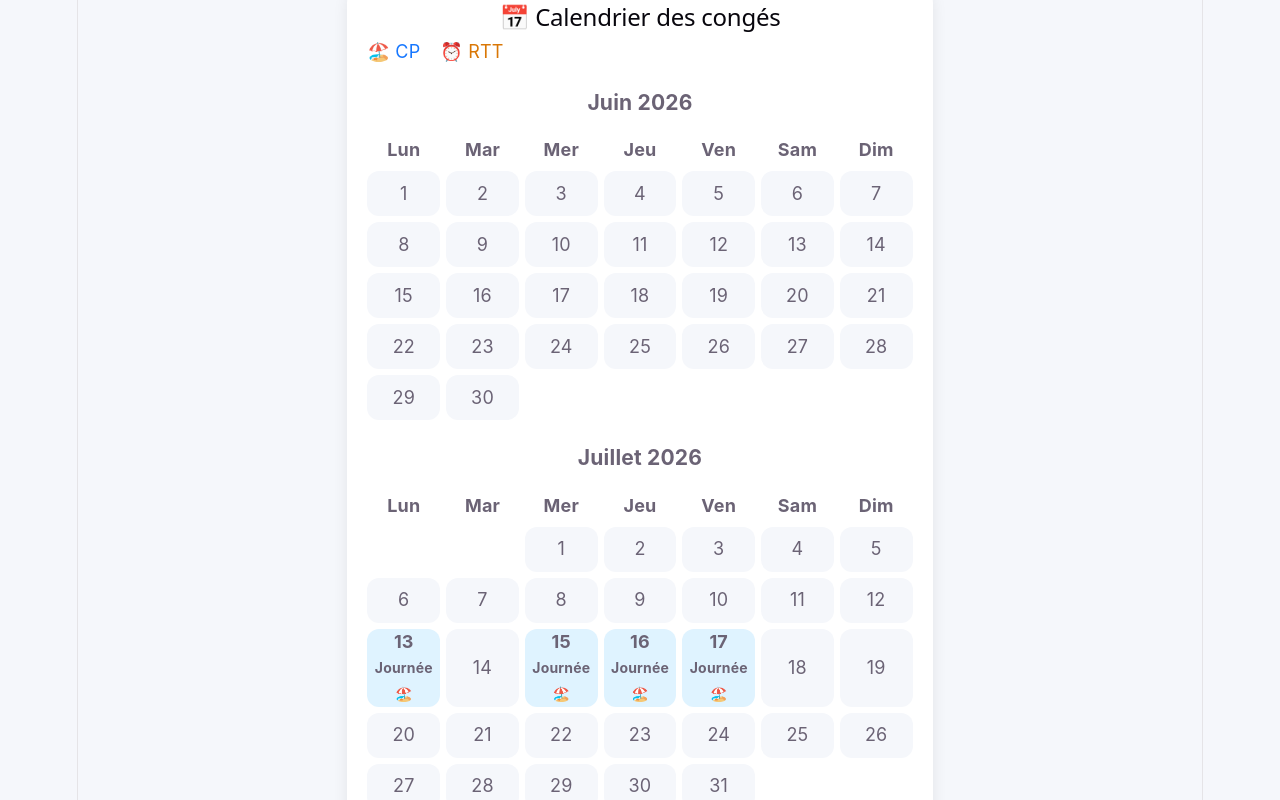
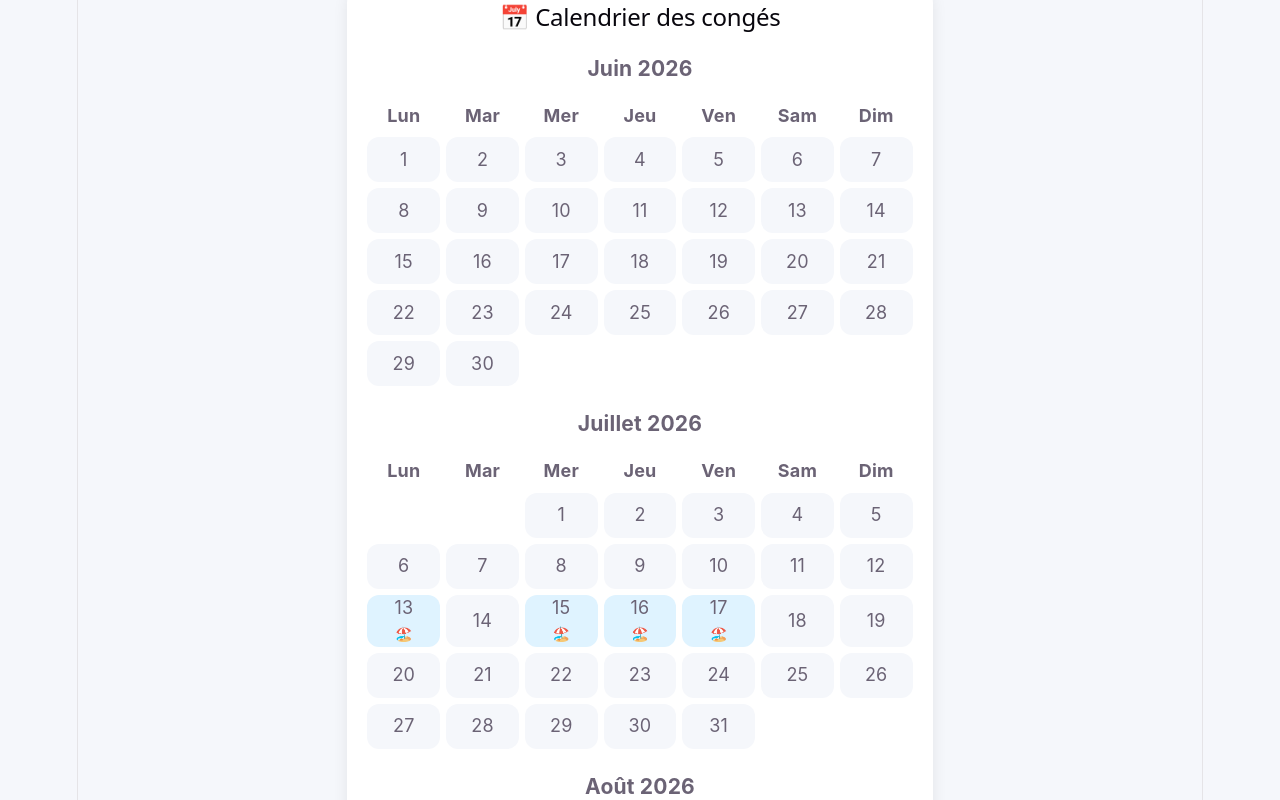
Before and after one commit to mathildem45/suivi-conges, a React (Vite) app: page / in a window 1280 px wide. Shown: the part 360-1160 px from the top of the page. Built offline with nearby package versions, Linux system fonts and the light colour scheme.

Commit message:
V2 - Nouveau calendrier

```diff
--- a/src/components/Calendar.jsx
+++ b/src/components/Calendar.jsx
@@ -1,71 +1,151 @@
-function Calendar({ conges = [], onSelectDate, onDeleteConge }) {
+import { useState } from "react";
+
+
+function Calendar({
+  conges = [],
+  setConges
+}) {
+
   const mois = [
-    { nom: "Juin 2026", m: 5, a: 2026 },
-    { nom: "Juillet 2026", m: 6, a: 2026 },
-    { nom: "Août 2026", m: 7, a: 2026 },
-    { nom: "Septembre 2026", m: 8, a: 2026 },
-    { nom: "Octobre 2026", m: 9, a: 2026 },
-    { nom: "Novembre 2026", m: 10, a: 2026 },
-    { nom: "Décembre 2026", m: 11, a: 2026 },
-    { nom: "Janvier 2027", m: 0, a: 2027 },
-    { nom: "Février 2027", m: 1, a: 2027 },
-    { nom: "Mars 2027", m: 2, a: 2027 },
-    { nom: "Avril 2027", m: 3, a: 2027 },
-    { nom: "Mai 2027", m: 4, a: 2027 }
+    { nom: "Juin 2026", mois: 5, annee: 2026 },
+    { nom: "Juillet 2026", mois: 6, annee: 2026 },
+    { nom: "Août 2026", mois: 7, annee: 2026 },
+    { nom: "Septembre 2026", mois: 8, annee: 2026 },
+    { nom: "Octobre 2026", mois: 9, annee: 2026 },
+    { nom: "Novembre 2026", mois: 10, annee: 2026 },
+    { nom: "Décembre 2026", mois: 11, annee: 2026 },
+    { nom: "Janvier 2027", mois: 0, annee: 2027 },
+    { nom: "Février 2027", mois: 1, annee: 2027 },
+    { nom: "Mars 2027", mois: 2, annee: 2027 },
+    { nom: "Avril 2027", mois: 3, annee: 2027 },
+    { nom: "Mai 2027", mois: 4, annee: 2027 }
   ];
 
-  function creerCalendrier(mois, annee) {
+
+  const [dateSelectionnee, setDateSelectionnee] =
+    useState(null);
+
+
+
+  function creerJours(mois, annee) {
+
     const jours = [];
 
-    const premierJour = new Date(annee, mois, 1).getDay();
-    const decalage = premierJour === 0 ? 6 : premierJour - 1;
+    const premierJour =
+      new Date(annee, mois, 1).getDay();
 
-    for (let i = 0; i < decalage; i++) {
+
+    const decalage =
+      premierJour === 0
+        ? 6
+        : premierJour - 1;
+
+
+    for(let i = 0; i < decalage; i++) {
       jours.push(null);
     }
 
-    const nombreJours = new Date(annee, mois + 1, 0).getDate();
 
-    for (let i = 1; i <= nombreJours; i++) {
+    const nombreJours =
+      new Date(
+        annee,
+        mois + 1,
+        0
+      ).getDate();
+
+
+    for(let i = 1; i <= nombreJours; i++) {
       jours.push(i);
     }
 
+
     return jours;
+
   }
 
-  function trouverConge(jour, mois, annee) {
-    if (!jour) return null;
 
-    const date =
-      `${annee}-${String(mois + 1).padStart(2, "0")}-${String(jour).padStart(2, "0")}`;
 
-    return conges.find(c => c.debut === date);
+  function formatDate(jour, mois, annee) {
+
+    return (
+      `${annee}-${String(mois + 1).padStart(2,"0")}-${String(jour).padStart(2,"0")}`
+    );
+
   }
 
-  function afficherDate(jour, mois, annee) {
-    return `${String(jour).padStart(2, "0")}-${String(mois + 1).padStart(2, "0")}-${annee}`;
+
+
+  function trouverConge(date) {
+
+    return conges.find(
+      conge =>
+        conge.debut === date
+    );
+
   }
 
+
+
+  function cliquerJour(date) {
+
+    const conge =
+      trouverConge(date);
+
+
+    if(conge) {
+
+      const confirmer =
+        window.confirm(
+          "Supprimer ce congé ?"
+        );
+
+
+      if(confirmer) {
+
+        setConges(
+          conges.filter(
+            c =>
+              c.debut !== date
+          )
+        );
+
+      }
+
+      return;
+
+    }
+
+
+    setDateSelectionnee(date);
+
+  }
+
+
+
   return (
+
     <div className="card">
 
-      <h2>📅 Calendrier des congés</h2>
+      <h2>
+        📅 Calendrier des congés
+      </h2>
 
-      <div className="legend">
-        <span className="legend-cp">🏖️ CP</span>
-        <span className="legend-rtt">⏰ RTT</span>
-      </div>
 
-      {mois.map((periode) => (
+      {mois.map(
+        periode => (
 
         <div
+          key={periode.nom}
           className="calendar-month"
-          key={periode.nom}
         >
 
-          <h3>{periode.nom}</h3>
+          <h3>
+            {periode.nom}
+          </h3>
+
 
           <div className="weekdays">
+
             <div>Lun</div>
             <div>Mar</div>
             <div>Mer</div>
@@ -73,83 +153,72 @@ function Calendar({ conges = [], onSelectDate, onDeleteConge }) {
             <div>Ven</div>
             <div>Sam</div>
             <div>Dim</div>
+
           </div>
+
 
           <div className="calendar-grid">
 
-            {creerCalendrier(periode.m, periode.a).map((jour, index) => {
+            {creerJours(
+              periode.mois,
+              periode.annee
+            )
+            .map(
+              (jour,index)=> {
+
+
+              if(!jour) {
+
+                return (
+                  <div
+                    key={index}
+                    className="empty-day"
+                  />
+                );
+
+              }
+
+
+              const date =
+                formatDate(
+                  jour,
+                  periode.mois,
+                  periode.annee
+                );
+
 
               const conge =
-                trouverConge(jour, periode.m, periode.a);
+                trouverConge(date);
+
+
 
               return (
 
                 <div
                   key={index}
                   className={
-                    !jour
-                      ? "empty-day"
-                      : conge?.type === "CP"
-                      ? "day vacation cp"
-                      : conge?.type === "RTT"
-                      ? "day vacation rtt"
+                    conge
+                    ? conge.type === "CP"
+                      ? "day cp"
+                      : "day rtt"
                     : "day"
                   }
-                  onClick={() => {
 
-  if (!jour) return;
-
-
-  if (conge) {
-
-    onDeleteConge(conge);
-
-  } else {
-
-    onSelectDate(
-      afficherDate(
-        jour,
-        periode.m,
-        periode.a
-      )
-    );
-
+                  onClick={() =>
+                    cliquerJour(date)
                   }
 
-}}
                 >
 
                   {jour}
-                  {conge && (
-  <small>
-    {conge.jours === 1
-      ? "Journée"
-      : conge.moment === "matin"
-      ? "Matin"
-      : "Après-midi"
-    }
-  </small>
-)}
+
 
                   {conge && (
                     <small>
-
                       {conge.type === "CP"
                         ? "🏖️"
                         : "⏰"
                       }
-
-    {" "}
-
-    {conge.jours === 0.5 && (
-      <>
-        {conge.moment?.toLowerCase().trim() === "matin"
-  ? "🌅"
-  : "🌇"
-}
-      </>
-    )}
-
                     </small>
                   )}
 
@@ -157,17 +226,21 @@ function Calendar({ conges = [], onSelectDate, onDeleteConge }) {
 
               );
 
+
             })}
 
           </div>
+
 
         </div>
 
       ))}
 
     </div>
+
   );
 
 }
 
+
 export default Calendar;
```
Lines whose indentation alone changed are shown as unchanged.
